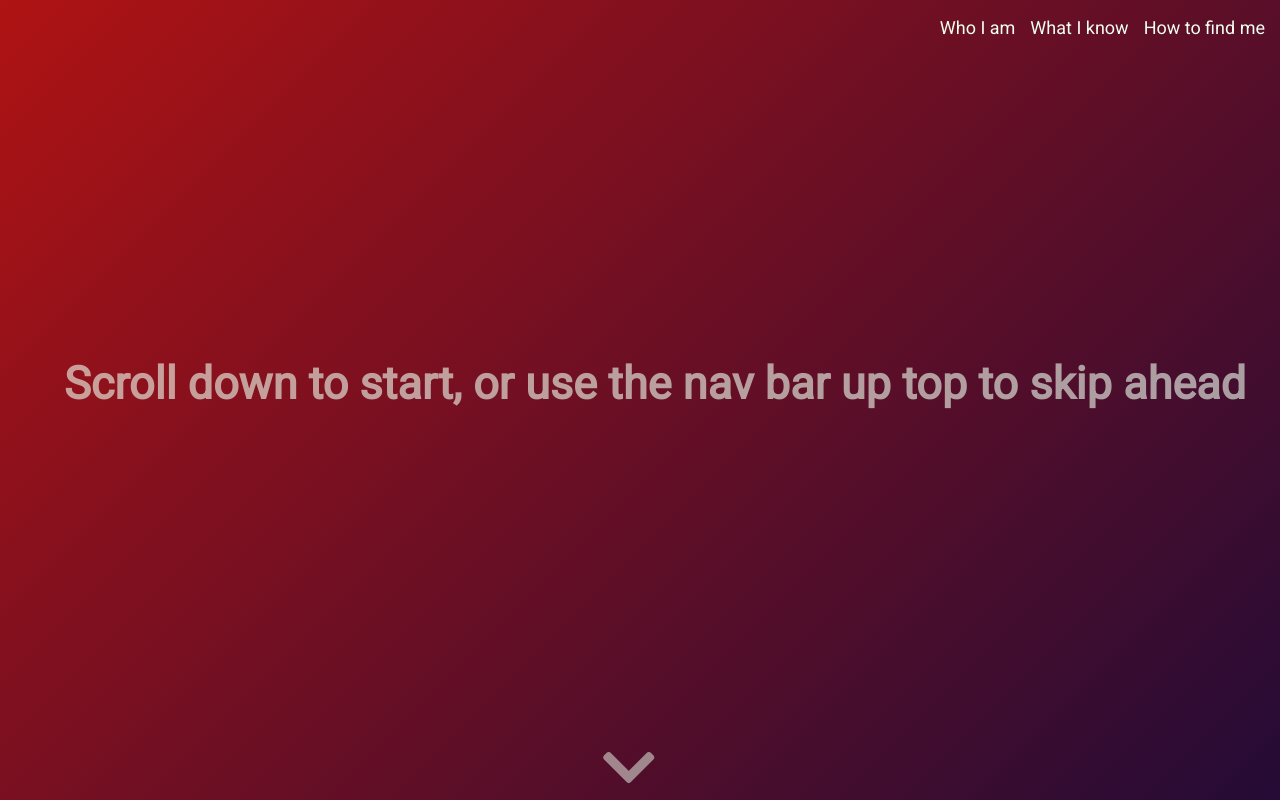
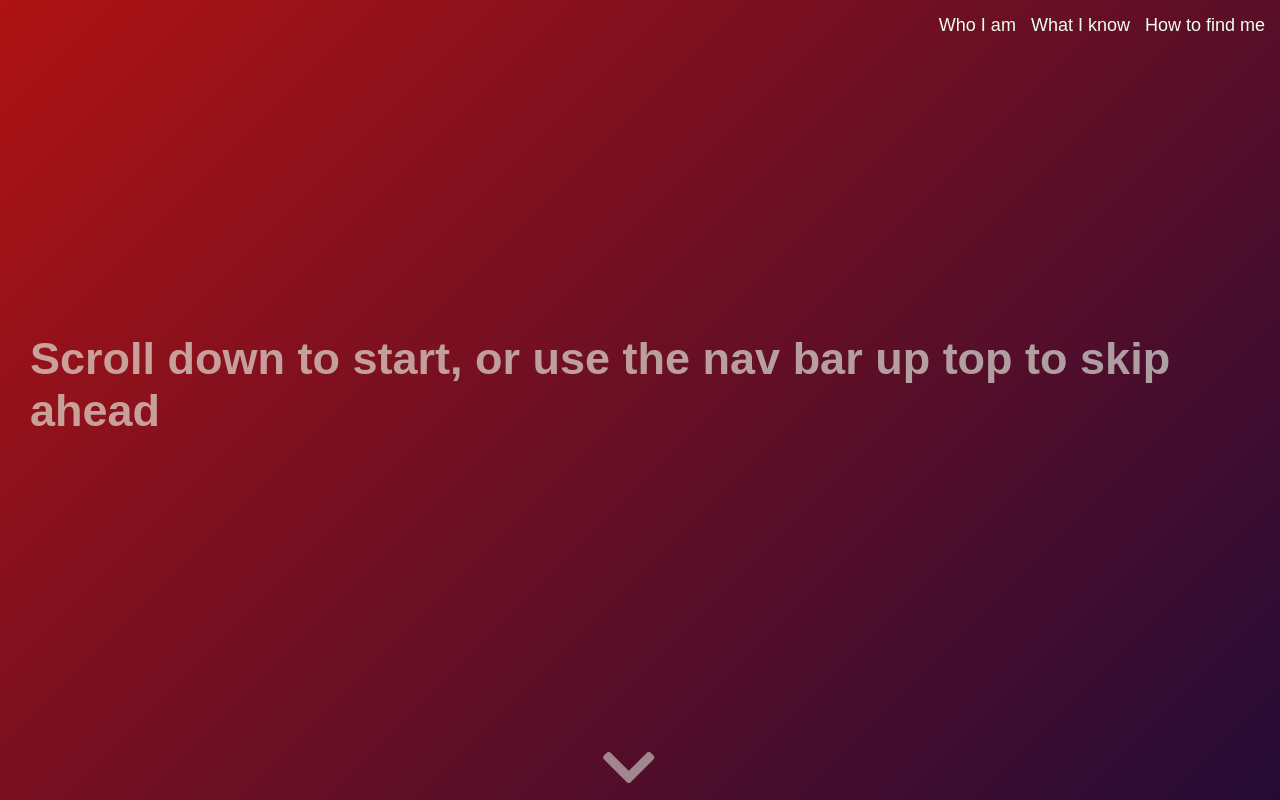
Before and after one commit to krushilnaik/krushilnaik.github.io, a React (Create React App) app: page / in a window 1280 px wide. Shown: the top 800 px of the page. Built offline with nearby package versions, Linux system fonts and the light colour scheme.

Commit message:
Fix inconsistent scrolling issue

```diff
--- a/public/assets/css/style.css
+++ b/public/assets/css/style.css
@@ -1,4 +1,4 @@
-@import url('https://fonts.googleapis.com/css2?family=Heebo&display=swap');
+@import url('https://fonts.googleapis.com/css2?family=Noto+Sans+JP:wght@500&display=swap');
 
 html {
 	scroll-behavior: smooth;
@@ -8,23 +8,17 @@ html {
 	margin: 0;
 	padding: 0;
 	box-sizing: border-box;
-	font-family: 'Heebo', sans-serif;
+	font-family: sans-serif;
 }
 
 body {
 	width: 100vw;
 	max-width: 100%;
-}
-
-#root {
-	width: 100%;
-	height: 100%;
-	overflow: scroll;
+	overflow-x: hidden;
 
 	background: #c31432;
 	background: linear-gradient(-45deg, #240b36, #af1313);
 	background-attachment: fixed;
-
 	background-size: 400% 400%;
 	animation: backgroundAnimation 10s infinite;
 }
--- a/public/index.html
+++ b/public/index.html
@@ -40,9 +40,9 @@
 		<title>Krushil's Portfolio</title>
 	</head>
 	<body>
-		<noscript>You need to enable JavaScript to view this site.</noscript>
+		<!-- <noscript>You need to enable JavaScript to view this site.</noscript> -->
 
-		<div id="root"></div>
+		<!-- <div id="root"></div> -->
 		<!--
 			This HTML file is a template.
 			If you open it directly in the browser, you will see an empty page.
--- a/src/App.jsx
+++ b/src/App.jsx
@@ -13,7 +13,12 @@ function App() {
 
 	return (
 		<PageContext.Provider value={{ activePage, setActivePage }}>
-			<NavBar />
+			<noscript>You need to enable JavaScript to view this site.</noscript>
+
+			<header>
+				<NavBar />
+			</header>
+
 			<main>
 				<Intro />
 				<AboutMe />
--- a/src/index.jsx
+++ b/src/index.jsx
@@ -7,5 +7,5 @@ ReactDOM.render(
 	<React.StrictMode>
 		<App />
 	</React.StrictMode>,
-	document.querySelector('#root')
+	document.querySelector('body')
 );
```
